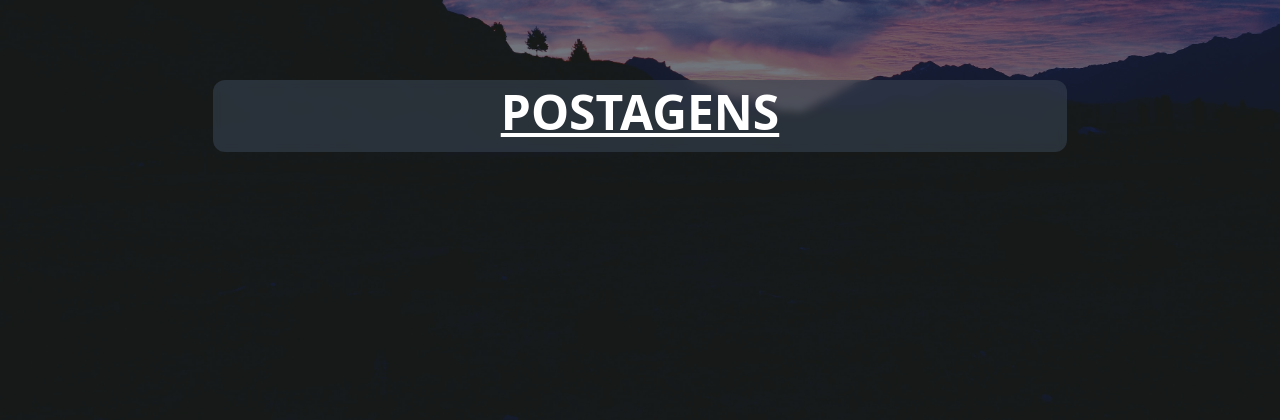
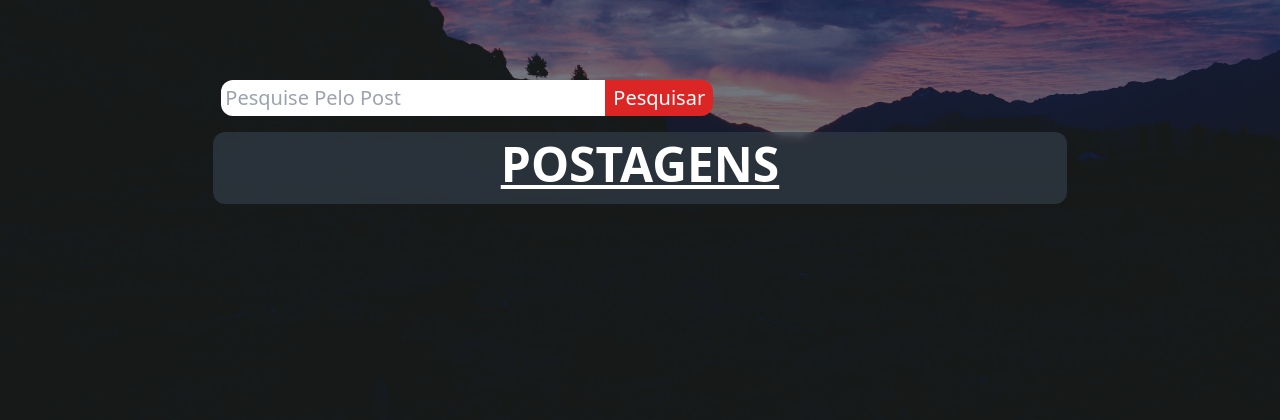
Before and after one commit to wesleywil/PFC-TechBlog, a Django app: page /blog/ in a window 1280 px wide. Shown: the part 88-508 px from the top of the page. Run offline with Django 3.2, Linux system fonts and the light colour scheme; data that the repository does not hold is empty; some libraries are stand-ins or nearby versions.

Commit message:
adicionado pesquisar postagens por titulo

```diff
--- a/postagens/templates/postagens/listar_postagens.html
+++ b/postagens/templates/postagens/listar_postagens.html
@@ -1,10 +1,13 @@
 {% extends "base.html" %} {% block content %}
 <div class="mt-20 w-2/3 mx-auto mb-2">
 {% if request.user.is_authenticated %}
-<a href="{% url 'blog:criar_post' %}" class="bg-red-600 hover:bg-red-800 text-white hover:text-gray-200 text-3xl font-bold px-4 rounded-full transition ease-in-out duration-700">Novo Post</a>
+<a href="{% url 'blog:criar_post' %}" class="bg-red-600 hover:bg-red-800 text-white hover:text-gray-200 text-3xl font-bold px-4 rounded-xl ml-2 transition ease-in-out duration-700">Novo Post</a>
 {% else %}
 {% endif %}
-
+<form action="{% url 'blog:listar_posts' %}" method="GET" class="flex mt-4 pl-2 text-black text-xl">
+        <input name="q" type="text" placeholder="Pesquise Pelo Post" class="w-96 rounded-l-xl py-1 pl-1">
+        <button type="submit" class="bg-red-600 hover:bg-red-800 text-white hover:text-gray-200 rounded-r-xl py-1 px-2">Pesquisar</button>
+    </form>
 </div>
 <div class="bg-gray-700/60 backdrop-blur-sm text-white w-2/3 mx-auto rounded-xl p-2 mt-4">
   <h1 class="text-5xl text-center font-bold uppercase underline">Postagens {{mensagem}}</h1>
--- a/postagens/views.py
+++ b/postagens/views.py
@@ -1,7 +1,7 @@
-import http
 from django.shortcuts import render, redirect, reverse,HttpResponseRedirect
 from django.contrib.auth.mixins import UserPassesTestMixin, LoginRequiredMixin
 from django.views import generic
+from django.db.models import Q
 
 from .models import Postagem, Categoria
 from .forms import PostagemModelForm, CategoriaModelForm
@@ -13,6 +13,15 @@ class ListarPosts(generic.ListView):
     template_name = "postagens/listar_postagens.html"
     context_object_name = "postagens"
     model = Postagem
+
+    def get_queryset(self):
+        query = self.request.GET.get('q')
+        if(query == None):
+            queryset = Postagem.objects.all()
+            return queryset
+        else:
+            queryset = Postagem.objects.filter(Q(titulo__icontains = query))
+            return queryset
 
 class VerDetalhesPosts(generic.DetailView):
     template_name = "postagens/detalhes_postagem.html"
```
